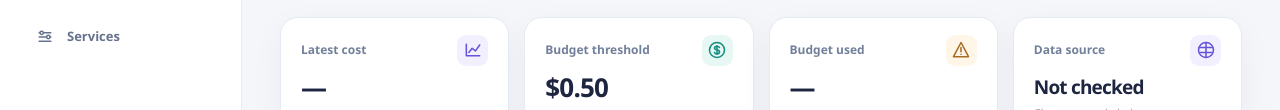
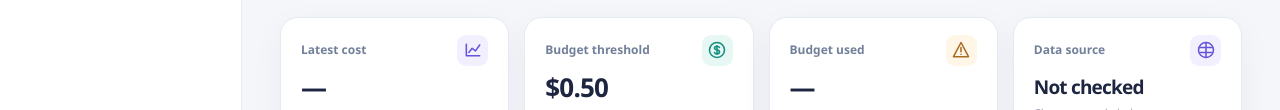
Before and after one commit to tejaswiniveeraganti/CostThresholdMonitor, a plain HTML site: page index.html in a window 1280 px wide. Shown: the part 294-404 px from the top of the page. Drawn offline with Linux system fonts and the light colour scheme.

Commit message:
Update index.html

```diff
--- a/index.html
+++ b/index.html
@@ -176,7 +176,6 @@
       <a href="#overview" class="active" aria-label="Overview"><svg class="icon" viewBox="0 0 24 24"><rect x="3" y="3" width="7" height="7" rx="1"/><rect x="14" y="3" width="7" height="7" rx="1"/><rect x="3" y="14" width="7" height="7" rx="1"/><rect x="14" y="14" width="7" height="7" rx="1"/></svg><span>Overview</span></a>
       <a href="#new-check" aria-label="New check"><svg class="icon" viewBox="0 0 24 24"><path d="M4 12h16M12 4v16"/></svg><span>New check</span></a>
       <a href="#activity" aria-label="Check history"><svg class="icon" viewBox="0 0 24 24"><path d="M3 12a9 9 0 1 0 3-6.7L3 8"/><path d="M3 3v5h5M12 7v5l3 2"/></svg><span>Check history</span></a>
-      <a href="#services" aria-label="Services"><svg class="icon" viewBox="0 0 24 24"><path d="M5 7h14M5 12h14M5 17h14"/><circle cx="8" cy="7" r="2" fill="white"/><circle cx="16" cy="12" r="2" fill="white"/></svg><span>Services</span></a>
     </nav>
     <div class="side-bottom">
       <div class="side-tip"><div class="sparkle">✦</div><strong>How it works</strong><p>Send a budget check. AWS Lambda evaluates the amount and reports cloud publishing outcomes.</p></div>
```
